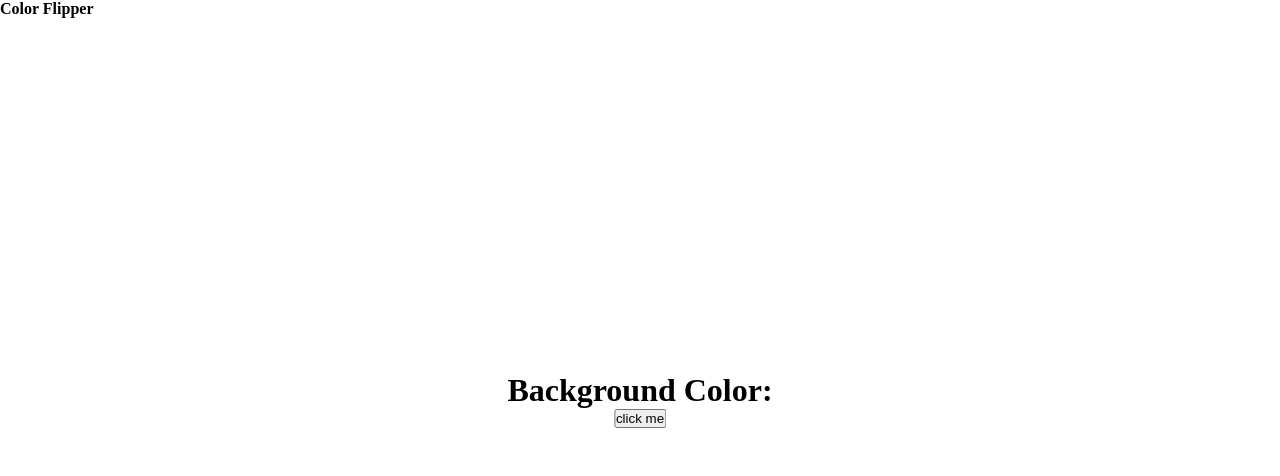
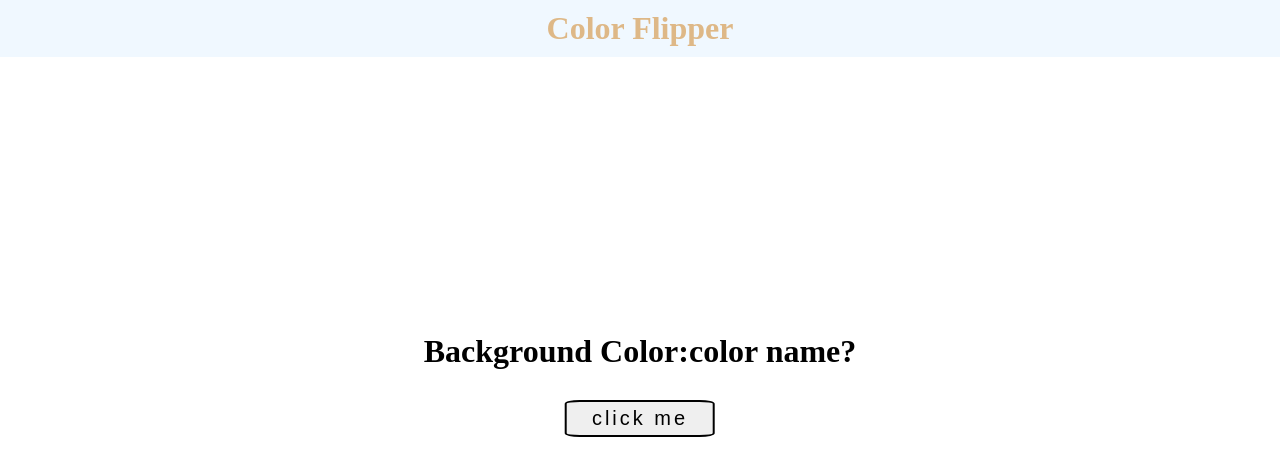
Before and after one commit to Batoru1/Color-Flipper, a plain HTML site: page index.html in a window 1280 px wide. Drawn offline with Linux system fonts and the light colour scheme.

Commit message:
index.html

```diff
--- a/index.html
+++ b/index.html
@@ -8,12 +8,12 @@
     <title>Color Flipper</title>
   </head>
   <body>
-    <div class="title">
+    <div class="name">
       <h4>Color Flipper</h4>
     </div>
     <div class="main">
-      <h1>Background Color:</h1>
-      <button class="1">click me</button>
+      <h1>Background Color:color name?</h1>
+      <button class="btn">click me</button>
     </div>
     <script src="app.js"></script>
   </body>
```
